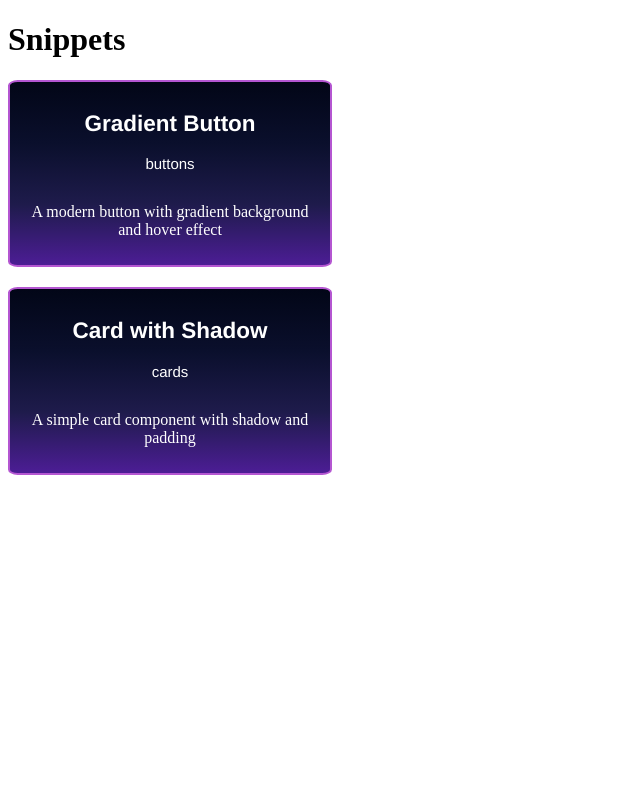
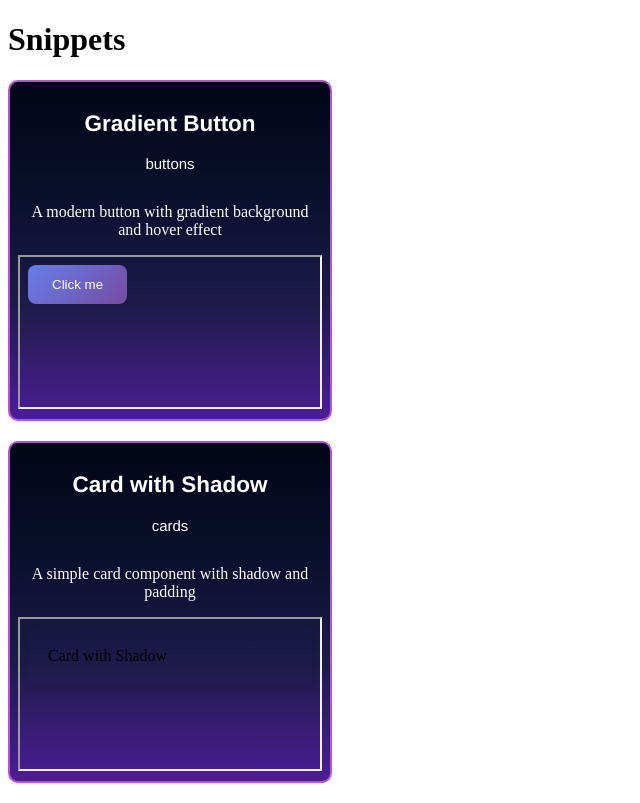
Before and after one commit to CrisMader/StyleLab, a React (Vite) app: page / in a window 1280 px wide. Shown: the whole page, without its empty margins (0-640 px from the left). Built offline with nearby package versions, Linux system fonts and the light colour scheme.

Commit message:
Adding iframe to SnippetsCards

```diff
--- a/src/components/SnippetCard.tsx
+++ b/src/components/SnippetCard.tsx
@@ -1,5 +1,6 @@
 import type { Snippet } from "../types"
 import styles from './SnippetCard.module.css'
+import { SnippetCardPreview } from "./SnippetCardPreview"
 
 interface SnippetCardProps {
     snippet: Snippet
@@ -14,6 +15,7 @@ export const SnippetCard = ({ snippet }: SnippetCardProps) => {
                 </header>
 
                 <p>{snippet.description}</p>
+                <SnippetCardPreview cssCode={snippet.cssCode} htmlCode={snippet.htmlCode}/>
             </article>
     )
 }
```
Also changed, not shown: src/components/SnippetCardPreview.tsx (+4 -3 lines), src/types/index.ts (line endings or trailing spaces).
